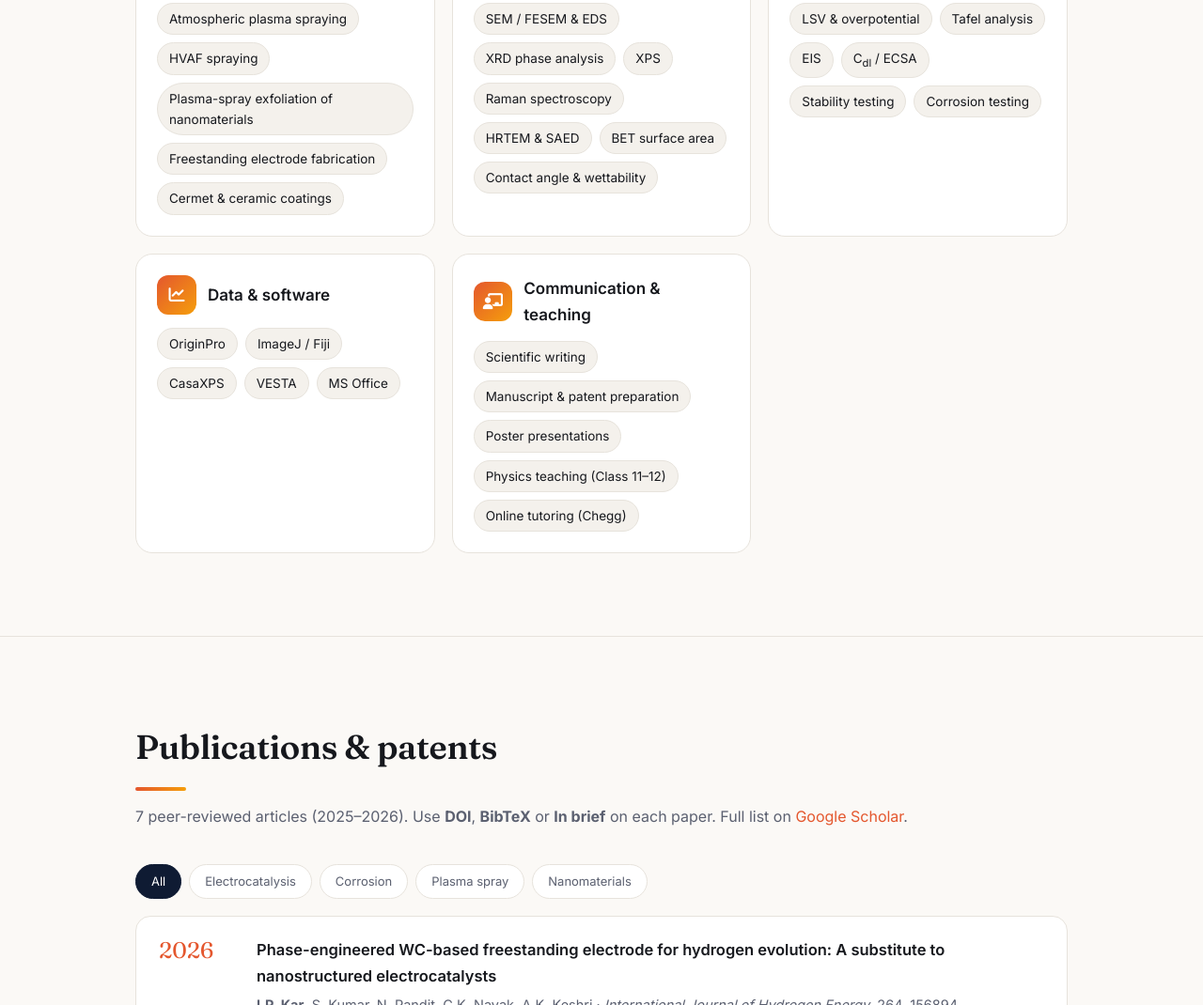
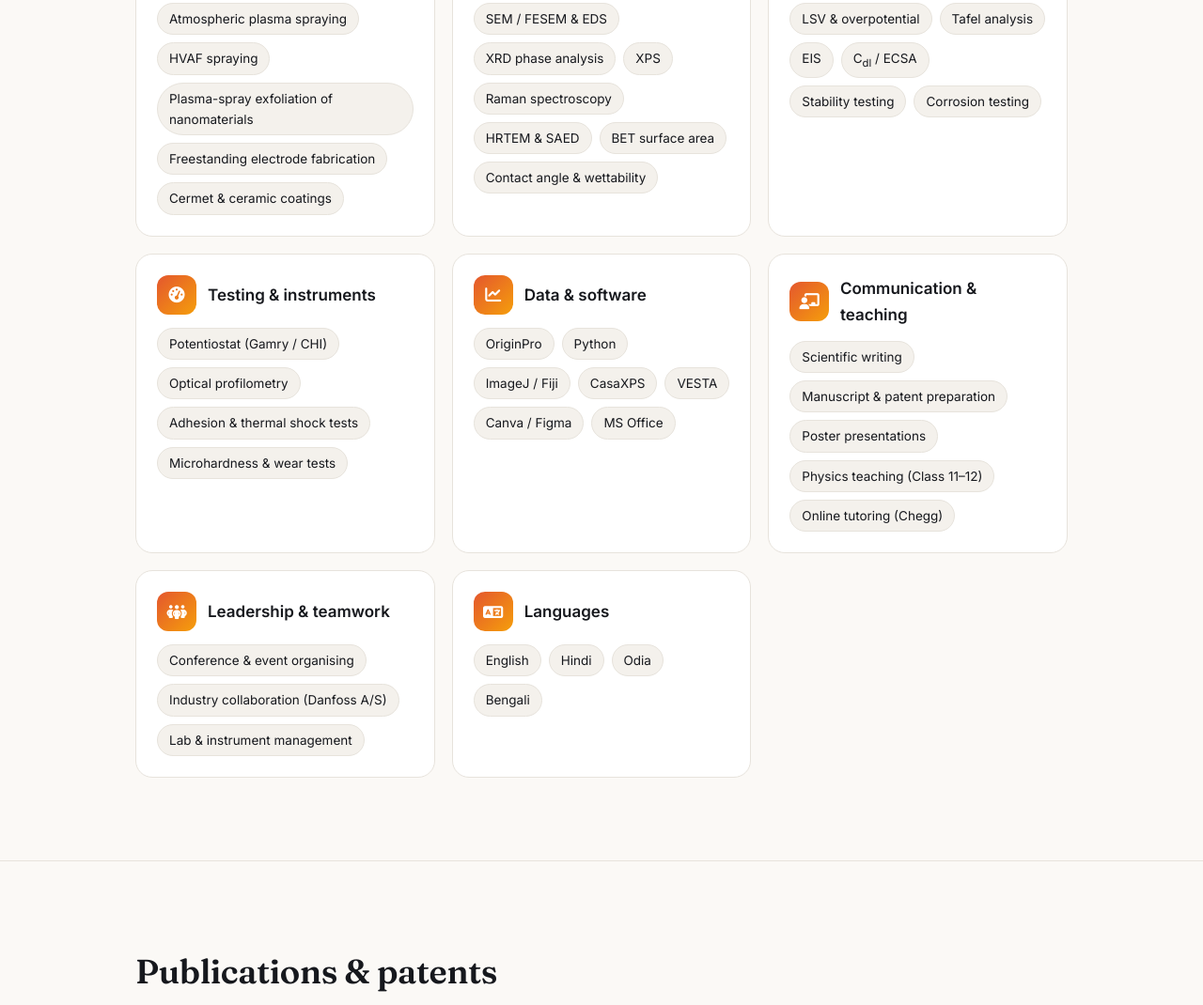
Before and after one commit to isheeprasadkar/isheeprasadkar.github.io, a plain HTML site: page index.html in a window 1280 px wide. Shown: the part 3740-4810 px from the top of the page at 94% size. Drawn offline with Linux system fonts and the light colour scheme; some icons are missing.

Commit message:
Update index.html

```diff
--- a/index.html
+++ b/index.html
@@ -397,8 +397,11 @@
       <div class="sk"><div class="sk-h"><i class="fa-solid fa-fire-flame-curved"></i><h3>Processing &amp; fabrication</h3></div><div class="chips2"><span>Atmospheric plasma spraying</span><span>HVAF spraying</span><span>Plasma-spray exfoliation of nanomaterials</span><span>Freestanding electrode fabrication</span><span>Cermet &amp; ceramic coatings</span></div></div>
       <div class="sk"><div class="sk-h"><i class="fa-solid fa-microscope"></i><h3>Materials characterisation</h3></div><div class="chips2"><span>SEM / FESEM &amp; EDS</span><span>XRD phase analysis</span><span>XPS</span><span>Raman spectroscopy</span><span>HRTEM &amp; SAED</span><span>BET surface area</span><span>Contact angle &amp; wettability</span></div></div>
       <div class="sk"><div class="sk-h"><i class="fa-solid fa-bolt"></i><h3>Electrochemistry</h3></div><div class="chips2"><span>LSV &amp; overpotential</span><span>Tafel analysis</span><span>EIS</span><span>C<sub>dl</sub> / ECSA</span><span>Stability testing</span><span>Corrosion testing</span></div></div>
-      <div class="sk"><div class="sk-h"><i class="fa-solid fa-chart-line"></i><h3>Data &amp; software</h3></div><div class="chips2"><span>OriginPro</span><span>ImageJ / Fiji</span><span>CasaXPS</span><span>VESTA</span><span>MS Office</span></div></div>
+      <div class="sk"><div class="sk-h"><i class="fa-solid fa-gauge-high"></i><h3>Testing &amp; instruments</h3></div><div class="chips2"><span>Potentiostat (Gamry / CHI)</span><span>Optical profilometry</span><span>Adhesion &amp; thermal shock tests</span><span>Microhardness &amp; wear tests</span></div></div>
+      <div class="sk"><div class="sk-h"><i class="fa-solid fa-chart-line"></i><h3>Data &amp; software</h3></div><div class="chips2"><span>OriginPro</span><span>Python</span><span>ImageJ / Fiji</span><span>CasaXPS</span><span>VESTA</span><span>Canva / Figma</span><span>MS Office</span></div></div>
       <div class="sk"><div class="sk-h"><i class="fa-solid fa-chalkboard-user"></i><h3>Communication &amp; teaching</h3></div><div class="chips2"><span>Scientific writing</span><span>Manuscript &amp; patent preparation</span><span>Poster presentations</span><span>Physics teaching (Class 11–12)</span><span>Online tutoring (Chegg)</span></div></div>
+      <div class="sk"><div class="sk-h"><i class="fa-solid fa-people-group"></i><h3>Leadership &amp; teamwork</h3></div><div class="chips2"><span>Conference &amp; event organising</span><span>Industry collaboration (Danfoss A/S)</span><span>Lab &amp; instrument management</span></div></div>
+      <div class="sk"><div class="sk-h"><i class="fa-solid fa-language"></i><h3>Languages</h3></div><div class="chips2"><span>English</span><span>Hindi</span><span>Odia</span><span>Bengali</span></div></div>
     </div>
   </div>
 </section>
```
